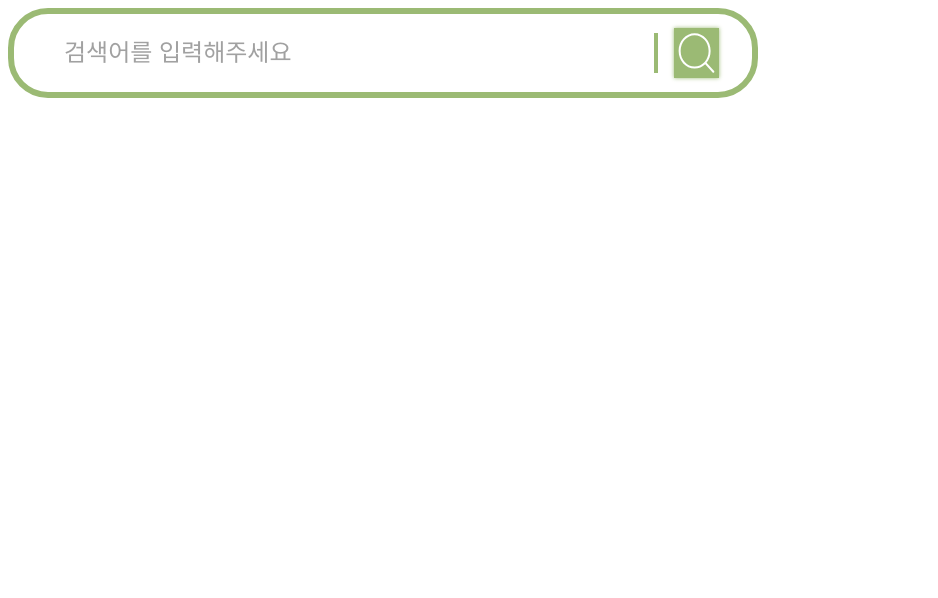
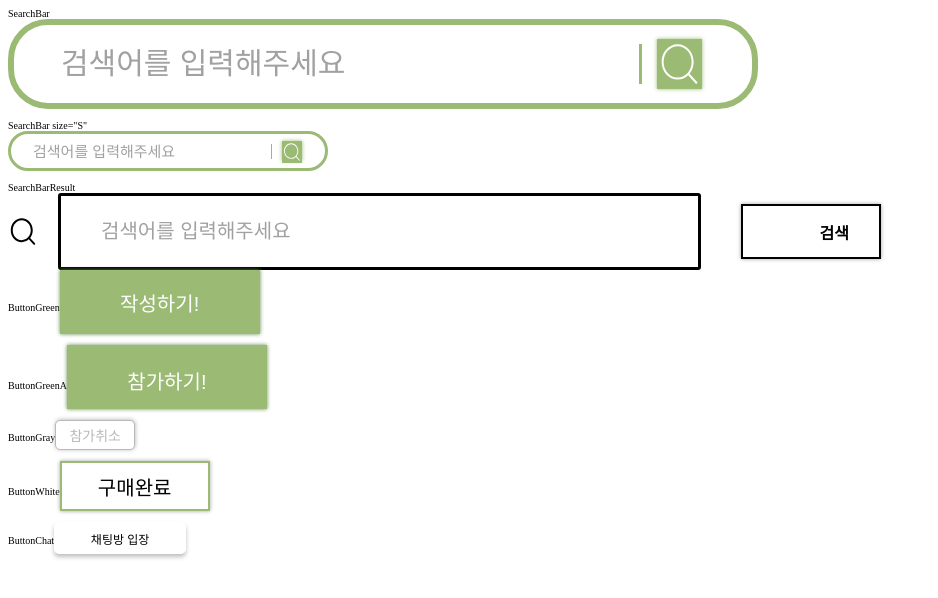
Before and after one commit to Dongmanna/DMN, a React (Create React App) app: page / in a window 1280 px wide. Shown: the top 598 px of the page, without its empty margins (0-938 px from the left). Built offline with nearby package versions, Linux system fonts and the light colour scheme.

Commit message:
Component 50%

```diff
--- a/src/App.js
+++ b/src/App.js
@@ -1,9 +1,36 @@
+import ButtonChat from "./components/ButtonChat";
+import ButtonGray from "./components/ButtonGray";
+import ButtonGreen from "./components/ButtonGreen";
+import ButtonGreenA from "./components/ButtonGreenA";
+import ButtonWhite from "./components/ButtonWhite";
 import SearchBar from "./components/SearchBar";
+import SearchBarResult from "./components/SearchBarResult";
 
 function App() {
   return (
     <div className="App">
-      <SearchBar/>
+      SearchBar
+      <SearchBar size="" onClick=""/>
+      <br />
+      SearchBar size="S"
+      <SearchBar size="S" onClick=""/>  {/* onclick에 들어갈 함수 나중에 작성해서 사용 , size="S"면 헤더용*/}
+      <br />
+      SearchBarResult
+      <SearchBarResult></SearchBarResult>
+      ButtonGreen
+      <ButtonGreen onClick="">작성하기!</ButtonGreen>
+      <br /><br />
+      ButtonGreenA
+      <ButtonGreenA function1="" function2="" secondText="채팅방 입장!">참가하기!</ButtonGreenA>
+      <br /><br />
+      ButtonGray
+      <ButtonGray onClick="">참가취소</ButtonGray>
+      <br /><br />
+      ButtonWhite
+      <ButtonWhite onClick="">구매완료</ButtonWhite>
+      <br /><br />
+      ButtonChat
+      <ButtonChat>채팅방 입장</ButtonChat>
     </div>
   );
 }
--- a/src/GlobalStyle.js
+++ b/src/GlobalStyle.js
@@ -27,7 +27,7 @@ const GlobalStyle= createGlobalStyle`
         --gray1:#A1A1A1;
     }
     html{
-        font-size:14;
+        font-size:10px;
     }
 `;
 
--- /dev/null
+++ b/src/components/ButtonChat.js
@@ -0,0 +1,25 @@
+import React from 'react'
+import styled from 'styled-components'
+
+export default function ButtonChat({children}) {
+    const ButtonChatStyle=styled.button`
+    width: 132px;
+    height: 32px;
+    border:none;
+    background-color: #fff;
+    box-shadow: 0px 3px 4px rgba(0, 0, 0, 0.25);
+    border-radius: 5px;
+    font-size:1.2rem;
+    :hover{
+        border:solid var(--gray1) 0.01rem ;
+    }
+    :active{
+        box-shadow: -0.8px 0.8px 4px 0 var(--gray1) ;
+    }
+    `
+    return (
+        <ButtonChatStyle>
+            {children}
+        </ButtonChatStyle>
+    )
+}
--- /dev/null
+++ b/src/components/ButtonGray.js
@@ -0,0 +1,28 @@
+import React from 'react'
+import styled from 'styled-components'
+
+export default function ButtonGray({children}) {
+    const ButtonGrayStyle=styled.button`
+    width: 80px;
+    height: 30px;
+    border: 1px solid #B9B9B9;
+    border-radius: 5px;
+    font-size:1.4rem;
+    background-color: #fff;
+    color:#B9B9B9;
+    :hover{
+        box-shadow: 1px 1px 7px ;
+    }
+    box-shadow: 0.4px -0.4px 4px ;
+    :active{
+        box-shadow: -0.6px 0.6px 4px ;
+    }
+
+    `
+
+    return (
+        <ButtonGrayStyle>
+            {children}
+        </ButtonGrayStyle>
+    )
+}
--- /dev/null
+++ b/src/components/ButtonGreen.js
@@ -0,0 +1,29 @@
+import React from 'react'
+import styled from 'styled-components'
+
+const ButtonGreenStyle = styled.button`
+    width:200px;
+    height:64px;
+    background-color: var(--grn-1);
+    color:#fff;
+    font-size:2rem;
+    border:none;
+    cursor: pointer;
+    :hover{
+        background-color: var(--grn-2);
+    }
+    box-shadow: 0.4px -0.4px 4px 0 var(--grn-2);
+    :active{
+        box-shadow: -0.8px 0.8px 4px 0 var(--grn-2);
+    }
+
+`
+
+export default function ButtonGreen({children}) {
+    return (
+        <ButtonGreenStyle>
+            {children}
+
+        </ButtonGreenStyle>
+    )
+}
--- /dev/null
+++ b/src/components/ButtonGreenA.js
@@ -0,0 +1,61 @@
+import React, { useState } from 'react'
+import styled from 'styled-components'
+
+const ButtonGreenAStyle = styled.button`
+    position:relative;
+    p{
+        z-index:3;
+    }
+    &:before {
+    content: '';
+    position: absolute;
+    bottom: 0;
+    left: 0;
+    width: ${(props) => props.phase===1?0:200}px;
+    height: 64px;
+    background-color: var(--grn-2);
+    transition:1.5s;
+    z-index: -1;
+    }
+    &:after {
+    content: '';
+    position: absolute;
+    bottom: 0;
+    right: 0;
+    width: ${(props) => props.phase===1?200:0}px;
+    height: 64px;
+    background-color: var(--grn-1);
+    transition:1.5s;
+    z-index: -2;
+    }
+
+    width:200px;
+    height:64px;
+    color:#fff;
+    font-size:2rem;
+    border:none;
+    cursor: pointer;
+    z-index:1;
+    :hover{
+        box-shadow: 2px 2px 7px 0 var(--grn-2);
+    }
+    box-shadow: 0.4px -0.4px 4px 0 var(--grn-2);
+    :active{
+        box-shadow: -0.8px 0.8px 4px 0 var(--grn-2);
+    }
+
+
+
+
+`
+
+export default function ButtonGreenA({children, function1, function2, secondText}) {
+    const [phase, setPhase] = useState(1)
+    return (
+        // <ButtonGreenAStyle phase={phase}      onClick={phase===1?()=>{setPhase(0);function1()}:()=>{function2} > 실제 사용시
+        <ButtonGreenAStyle phase={phase}      onClick={phase===1?()=>{setPhase(2);}:()=>{setPhase(1)}} > {/* 콜백으로 넘기기 */}
+            <p>{phase===1?children:secondText}</p>
+
+        </ButtonGreenAStyle>
+    )
+}
--- /dev/null
+++ b/src/components/ButtonWhite.js
@@ -0,0 +1,27 @@
+import React from 'react'
+import styled from 'styled-components'
+
+export default function ButtonWhite({children}) {
+    const ButtonWhiteStyle=styled.button`
+    width: 150px;
+    height: 50px;
+    background: #FFFFFF;
+    border: 2px solid var(--grn-1);
+    font-size:2rem;
+    transition:.4s;
+    :hover{
+        background-color: var(--grn-1);
+        color:#fff;
+        border:none;
+    }
+    box-shadow: 0.4px -0.4px 4px 0 var(--gray1) ;
+    :active{
+        box-shadow: -0.8px 0.8px 4px 0 var(--gray1) ;
+    }
+    `
+    return (
+        <ButtonWhiteStyle>
+            {children}
+        </ButtonWhiteStyle>
+    )
+}
--- a/src/components/SearchBar.js
+++ b/src/components/SearchBar.js
@@ -1,4 +1,4 @@
-import React from 'react'
+import React, { useState } from 'react'
 import styled from 'styled-components'
 import searchIcon from '../img/searchIcon.svg'
 
@@ -9,13 +9,13 @@ const SearchBarStyle = styled.div`
     height:90px;
     display:flex;
     align-items:center;
-    padding-left:3rem;
+    padding-left:4.5rem;
 
     input{
-        width:37rem;
-        height:3rem;
+        width:58rem;
+        height:4.5rem;
         background-color: transparent;
-        font-size: 1.5rem;
+        font-size: 3rem;
         border:none;
       ::placeholder{
             color:var(--gray1);
@@ -32,33 +32,71 @@ const SearchBarStyle = styled.div`
     }
 
     .after{
-            height:2.5rem;
-            border-right:solid var(--grn-1) 0.25rem;
-            margin-right:1rem;
+            height:4rem;
+            border-right:solid var(--grn-1) 0.3rem;
+            margin-right:1.5rem;
         }
 
     button{
         background-color:transparent;
         border:none;
         cursor:pointer;
-        box-shadow: 0.4px -0.4px 4px 0 var(--grn-1);
         padding:0;
         height:50px; ///추후 반응형 고치기
-
+        box-shadow: 0.4px -0.4px 4px 0 var(--grn-1);
         :active{
-            box-shadow: -0.6px 0.6px 4px 0 var(--grn-1);
+            box-shadow: -0.8px 0.8px 4px 0 var(--grn-1);
         }
     }
 
+    ${(props) =>
+    props.size==="S" &&`
+
+    border: solid var(--grn-1,green) 3px;
+    width:320px;
+    height:40px;
+    padding-left:2rem;
+
+    .after{
+            height:1.5rem;
+            border-right:solid var(--grn-1) 0.18rem;
+            margin-right:1rem;
+        }
+
+    input{
+        width:24rem;
+        height:1.5rem;
+        background-color: transparent;
+        font-size: 1.5rem;
+        border:none;
+        }
+    img{
+        width:2rem;
+    }
+    button{
+        height:2rem;
+    }
+    `}
 
 `
 
-export default function SearchBar({size}) {
+
+export default function SearchBar({size, onclick}) {
+
+    //데이터 결과창에 넘겨줄 때 searchtext사용
+    const [searchText, setsearchText] = useState("");
+    const handleSearch = (e) => {
+        e.preventDefault();
+        setsearchText(e.target.value);
+    }
+
+
+
     return (
-        <SearchBarStyle>
-            <input type="text" placeholder="검색어를 입력해주세요" />
+        <SearchBarStyle size={size}>
+            <input type="text" placeholder="검색어를 입력해주세요" value={searchText} onChange={handleSearch}/>
             <div className="after"></div>
-            <button type="submit"><img src={searchIcon} alt="" /></button>
+            <button type="submit" onClick={onclick}><img src={searchIcon} alt="검색" /></button>
         </SearchBarStyle>
     )
 }
--- /dev/null
+++ b/src/components/SearchBarResult.js
@@ -0,0 +1,62 @@
+import React, { useState } from 'react'
+import styled from 'styled-components'
+import searchIconBlack from '../img/searchIconBlack.svg'
+const SearchBarResultStyle=styled.div`
+
+display:flex;
+align-items: center;
+    input{
+        margin-left:2rem;
+        width: 643px;
+        height: 77px;
+        border:solid 3px;
+        border-radius: 3px;
+        background-color: transparent;
+        font-size: 2rem;
+        padding-left:4rem;
+      ::placeholder{
+            color:var(--gray1);
+        }
+
+        :focus{
+            outline-width:0;
+        }
+
+        :focus::placeholder{
+            color: transparent!important;
+        }
+
+    }
+    button{
+        font-weight: bold;
+        font-size: 1.6rem;
+        width:140px;
+        height:55px;
+        background-color: #fff;
+        border:solid 2px;
+        box-shadow: 0.4px -0.4px 4px 0 var(--gray1) ;
+        margin-left:4rem;
+        text-align: right;
+        padding-right:3rem;
+        :active{
+        box-shadow: -0.8px 0.8px 4px 0 var(--gray1) ;
+    }
+        }
+    `
+export default function SearchBarResult() {
+
+    //데이터 결과창에 넘겨줄 때 searchtext사용
+    const [searchText, setsearchText] = useState("");
+
+    const handleSearch = (e) => {
+        e.preventDefault();
+        setsearchText(e.target.value);
+    }
+    return (
+        <SearchBarResultStyle>
+            <img src={searchIconBlack}alt="검색" />
+            <input type="text" placeholder="검색어를 입력해주세요" value={searchText} onChange={handleSearch}/>
+            <button type="submit" onClick={onclick}>검색</button>
+        </SearchBarResultStyle>
+    )
+}
```
Also changed, not shown: src/components/Button.js (deleted), src/components/InputResult.js (deleted), src/components/InputS.js (deleted), src/img/searchIconBlack.svg (added).
